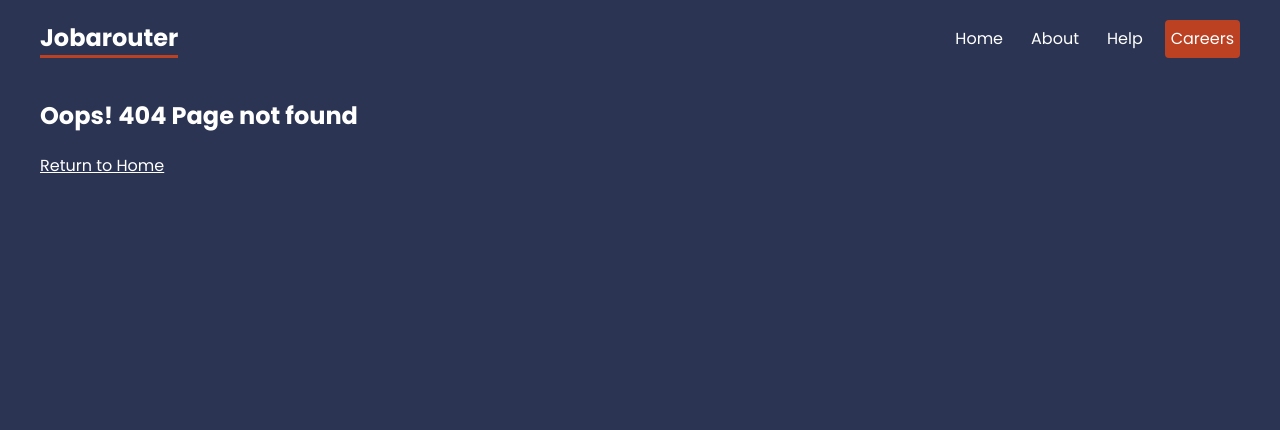
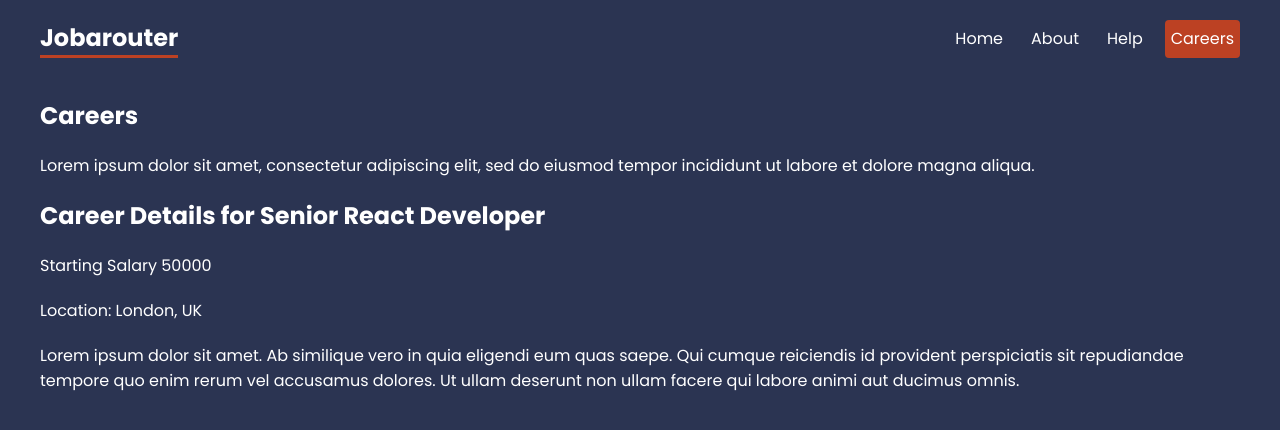
Before and after one commit to tejash023/job-router, a React (Create React App) app: page /careers/1 in a window 1280 px wide. Before the commit this address had no page. Shown: the top 430 px of the page. Built offline with nearby package versions, Linux system fonts and the light colour scheme; data requests are answered from the project's data file.

Commit message:
added career details component

```diff
--- a/src/App.js
+++ b/src/App.js
@@ -8,13 +8,16 @@ import {
 //pages
 import Home from './pages/Home';
 import About from './pages/About';
-import RootLayout from './layouts/RootLayout';
-import HelpLayout from './layouts/HelpLayout';
 import FAQ from './pages/help/FAQ';
 import Contact from './pages/help/Contact';
 import NotFound from './pages/NotFound';
+import Career, { careersLoader } from './pages/careers/Career';
+import CareerDetails, { careerDetailsLoader } from './pages/careers/CareerDetails';
+
+//layouts
+import RootLayout from './layouts/RootLayout';
+import HelpLayout from './layouts/HelpLayout';
 import CareerLayout from './layouts/CareerLayout';
-import Career, { careersLoader } from './pages/Career';
 
 const router = createBrowserRouter(
   createRoutesFromElements(
@@ -34,6 +37,12 @@ const router = createBrowserRouter(
           element={<Career />}
           loader={careersLoader}
         />
+        <Route
+          path=':id'
+          element={<CareerDetails />}
+          loader={careerDetailsLoader}
+
+        />
       </Route>
 
       <Route path='*' element={<NotFound />} />
--- a/src/pages/Career.js
+++ b/src/pages/careers/Career.js
@@ -6,14 +6,15 @@ export default function Career() {
 
   return (
     <div className='careers'>
-      {careers!=null ? careers.map(career => (
-        <Link to="/" key={career.id}>
-          <p>{career.title}</p>
-          <p>Based in {career.location}</p>
-        </Link>
-      )) : <h4>Oops! There is some issue displaying the careers. Please try after sometime.</h4>}
-
-    </div>
+      {careers!=null
+        ? careers.map(career => (
+          <Link to={career.id.toString()} key={career.id}>
+            <p>{career.title}</p>
+            <p>Based in {career.location}</p>
+          </Link>
+          ))
+        : <h4>Oops! There is some issue displaying the careers. Please try after sometime.</h4>}
+      </div>
   )
 }
 
--- /dev/null
+++ b/src/pages/careers/CareerDetails.js
@@ -0,0 +1,25 @@
+import { useLoaderData, useParams } from "react-router-dom"
+
+
+export default function CareerDetails() {
+  const { id } = useParams();
+  const careerDetails = useLoaderData()
+
+  return (
+    <div className="career-details">
+      <h2>Career Details for {careerDetails.title}</h2>
+      <p>Starting Salary {careerDetails.salary}</p>
+      <p>Location: {careerDetails.location}</p>
+      <div className="details">
+        <p>Lorem ipsum dolor sit amet. Ab similique vero in quia eligendi eum quas saepe. Qui cumque reiciendis id provident perspiciatis sit repudiandae tempore quo enim rerum vel accusamus dolores. Ut ullam deserunt non ullam facere qui labore animi aut ducimus omnis.</p>
+      </div>
+    </div>
+  )
+}
+
+
+export const careerDetailsLoader = async ( { params }) => {
+ const { id } = params;
+ const res = await fetch ('http://localhost:4000/careers/' + id);
+ return res.json();
+}
```
